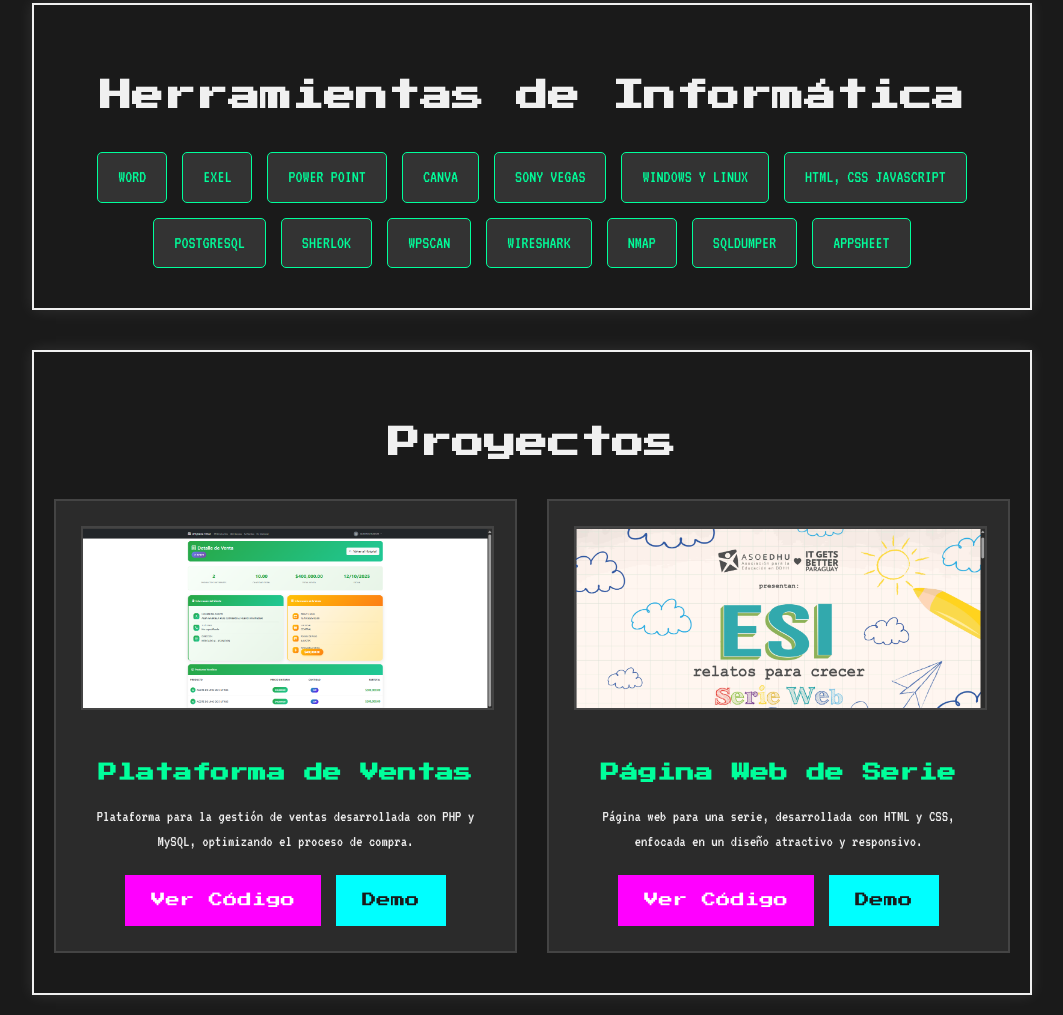
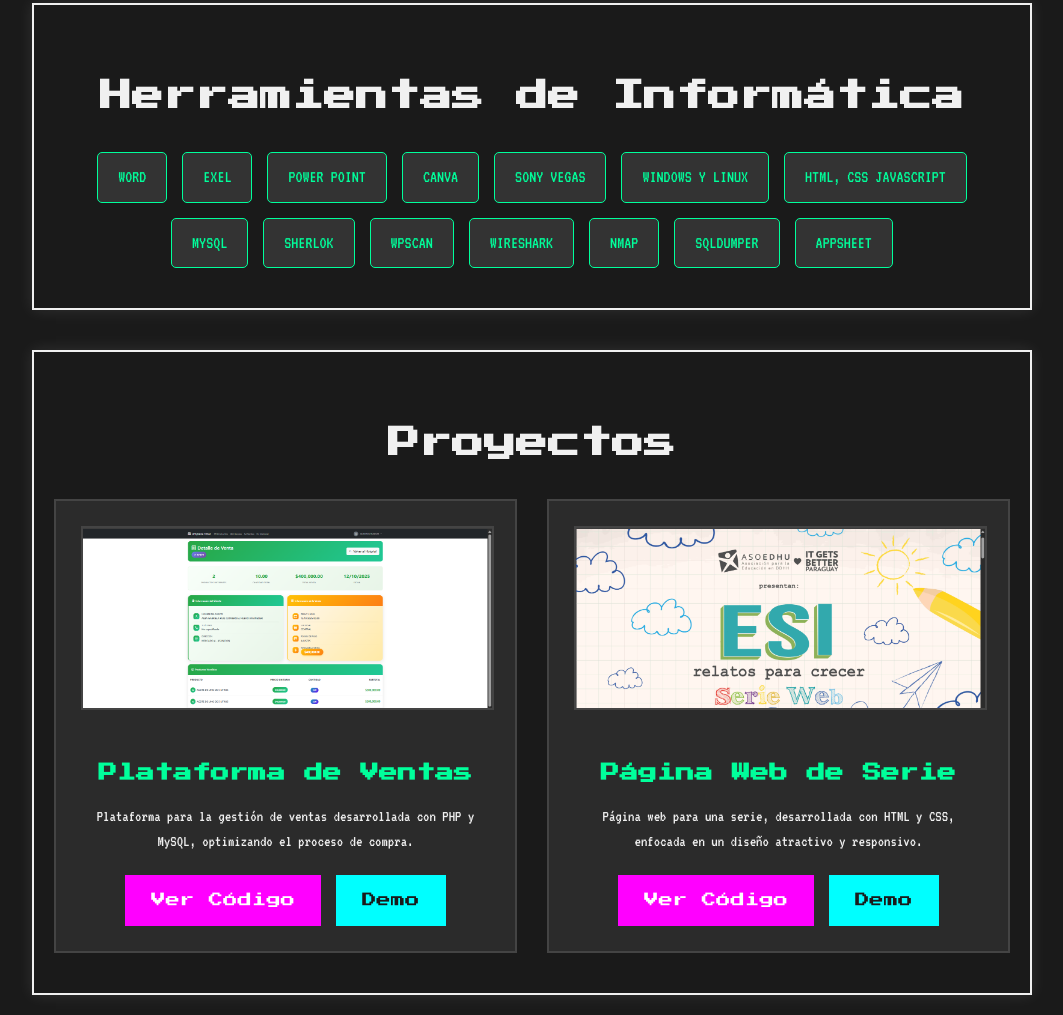
Before and after one commit to autonomifer-svg/portfolio, a plain HTML site: page portfolio/index.html in a window 1280 px wide. Shown: the part 3135-4150 px from the top of the page, without its empty margins (108-1171 px from the left). Drawn offline with Linux system fonts and the light colour scheme.

Commit message:
Replace POSTGRESQL with MYSQL in skills section

```diff
--- a/portfolio/index.html
+++ b/portfolio/index.html
@@ -114,7 +114,7 @@
                 <span>SONY VEGAS</span>
                 <span>WINDOWS Y LINUX</span>
                 <span>HTML, CSS JAVASCRIPT</span>
-                <span>POSTGRESQL</span>
+                <span>MYSQL</span>
                 <span>SHERLOK</span>
                 <span>WPSCAN</span>
                 <span>WIRESHARK</span>
```
